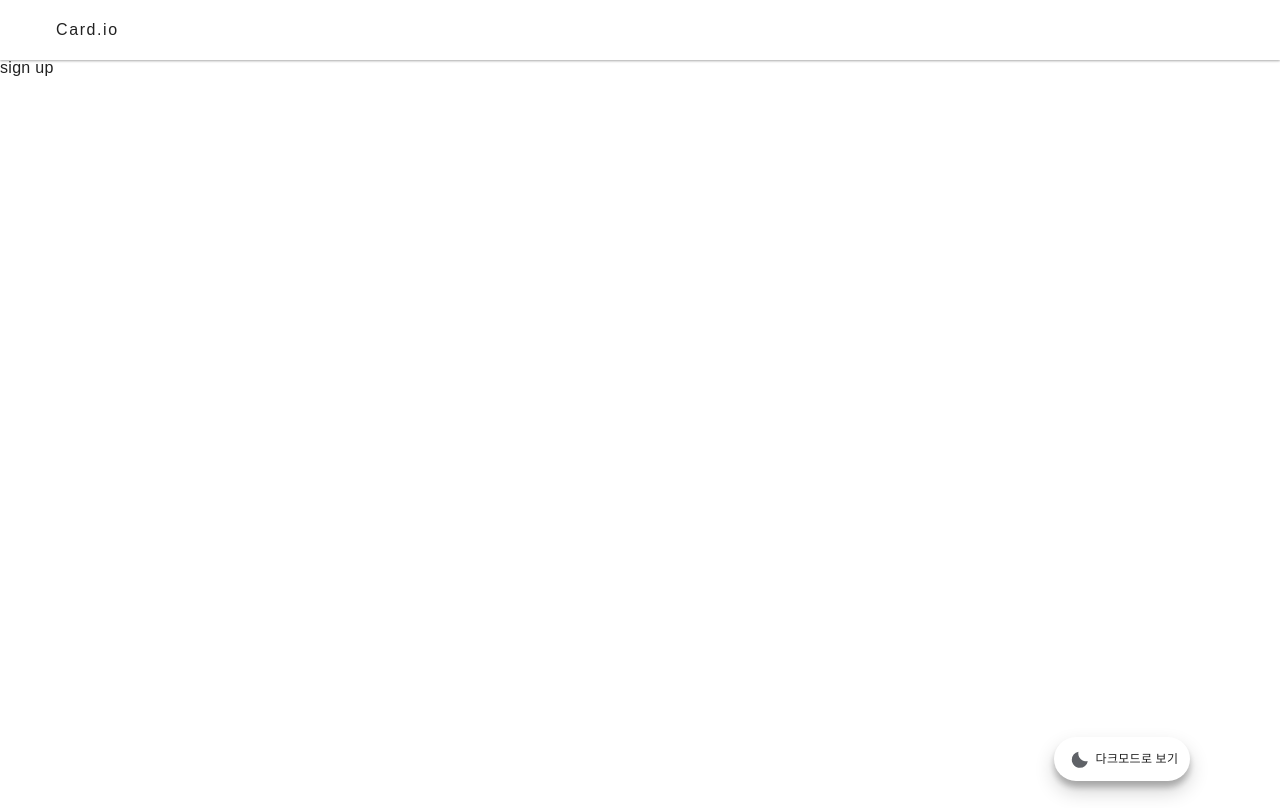
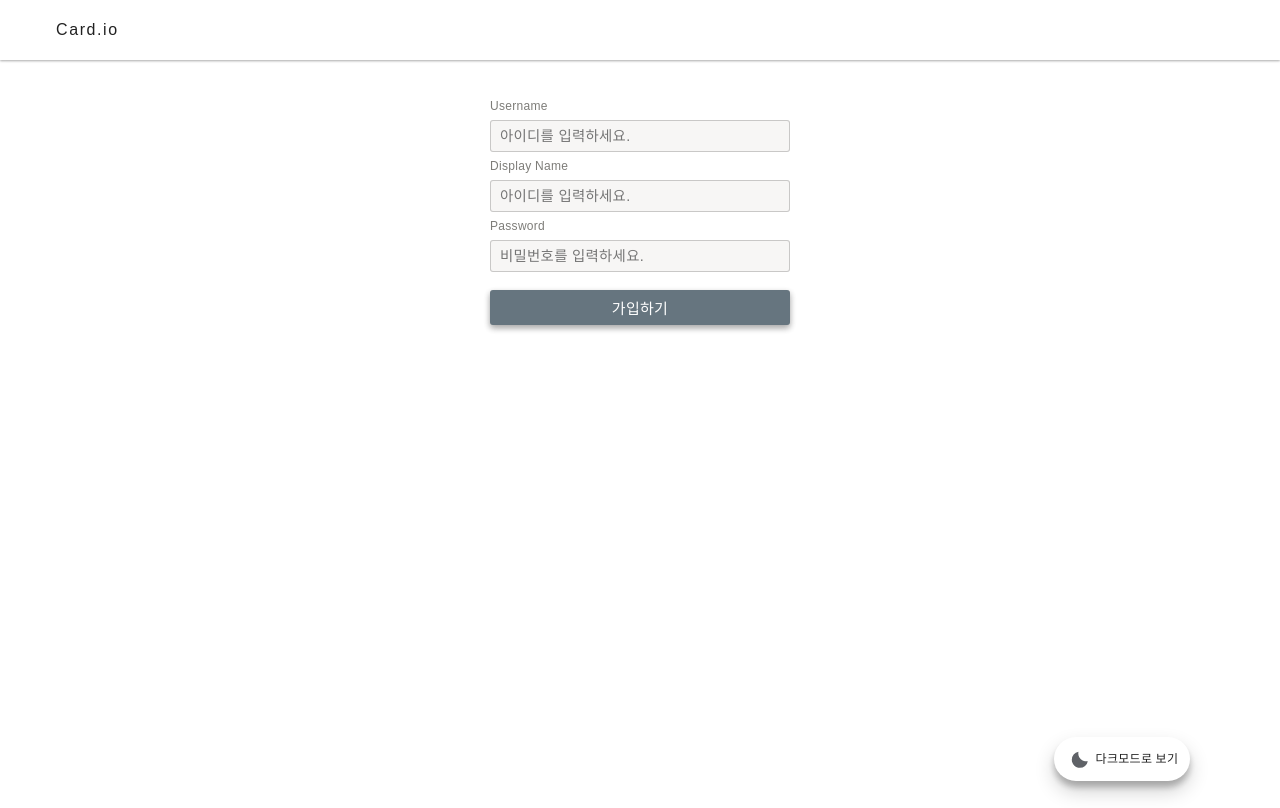
Before and after one commit to jooyul-yoon/Card.io, a React (Create React App) app: page /signup in a window 1280 px wide. Built offline with nearby package versions, Linux system fonts and the light colour scheme; some icons are missing; what styled-react-modal would draw is missing.

Commit message:
221015 - feature: signup form and input

```diff
--- a/src/pages/Signup.tsx
+++ b/src/pages/Signup.tsx
@@ -1,11 +1,158 @@
-import React from 'react';
+import React, { useEffect, useState } from 'react';
+import { useForm } from 'react-hook-form';
+import { Link, useNavigate } from 'react-router-dom';
+import { useRecoilValue } from 'recoil';
 import styled from 'styled-components';
+import { TypeSignupForm } from 'types';
 
 const Wrapper = styled.div`
-  margin-top: 60px;
+  display: flex;
+  flex-direction: column;
+  width: 50%;
+  margin: 0 auto;
+  padding: 100px 0;
+  min-height: 101vh;
 `;
-function Signup() {
-  return <Wrapper>sign up</Wrapper>;
+const Form = styled.form`
+  display: flex;
+  flex-direction: column;
+  justify-content: flex-start;
+  align-items: flex-start;
+  width: 100%;
+  max-width: 300px;
+  margin: 0 auto;
+`;
+const Input = styled.input`
+  width: 100%;
+  margin: 0.5rem 0;
+  padding: 8px 10px;
+  margin-bottom: 0.5rem;
+  border-radius: 3px;
+  box-shadow: rgb(15 15 15 / 20%) 0px 0px 0px 1px inset;
+  background: ${(props) => props.theme.inputColor};
+  color: rgba(0, 0, 0, 0.87);
+  font-size: 0.9rem;
+  border: none;
+  outline: none;
+`;
+const RadioContainer = styled.div`
+  display: flex;
+  align-items: center;
+  height: 20px;
+  margin: 10px;
+`;
+const Radio = styled.input``;
+const GenderLabel = styled.div`
+  color: ${(props) => props.theme.textColor};
+  font-size: 0.9rem;
+  margin-right: 10px;
+  margin-left: 5px;
+`;
+const Label = styled.label`
+  color: ${(props) => props.theme.subTextColor};
+  font-size: 12px;
+  font-family: 'Noto Sans KR', sans-serif;
+`;
+const SignUpBtn = styled.button`
+  display: flex;
+  justify-content: center;
+  text-align: center;
+  width: 100%;
+  margin: 10px 0;
+  padding: 7px 0;
+  background: #66757f;
+  outline: 0;
+  border: 0;
+  border-radius: 3px;
+  font-family: 'Noto Sans KR', sans-serif;
+  font-size: 15px;
+  font-weight: 300;
+  color: white;
+  cursor: pointer;
+  transition: 0.1s background-color;
+  box-shadow: rgba(0, 0, 0, 0.16) 0px 3px 6px, rgba(0, 0, 0, 0.23) 0px 3px 6px;
+  :hover {
+    background-color: #525e66;
+  }
+`;
+const ErrorMessageArea = styled.div`
+  font-size: 0.75rem;
+  margin-top: 1rem;
+  line-height: 1rem;
+  color: ${(props) => props.theme.errorTextColor};
+`;
+
+function Join() {
+  const {
+    register,
+    handleSubmit,
+    formState: { errors },
+  } = useForm<TypeSignupForm>();
+  const [alreadyExist, setAlreadyExist] = useState(false);
+
+  const onValid = (data: any) => {
+    console.log(data);
+  };
+
+  return (
+    <Wrapper>
+      <Form onSubmit={handleSubmit(onValid)}>
+        <Label>Username</Label>
+        <Input
+          {...register('username', {
+            required: '아이디를 입력해주세요.',
+            minLength: { value: 5, message: '아이디가 너무 짧습니다' },
+            maxLength: { value: 20, message: '아이디가 너무 깁니다' },
+            pattern: {
+              value: /^[A-Za-z0-9].{5,20}$/,
+              message: '아이디는 5~20자의 영문 소문자, 숫자만 사용 가능합니다.',
+            },
+          })}
+          placeholder="아이디를 입력하세요."
+        />
+        <Label>Display Name</Label>
+        <Input
+          {...register('displayname', {
+            required: '이름을 입력해주세요.',
+            minLength: { value: 5, message: '이름을 너무 짧습니다' },
+            maxLength: { value: 20, message: '이름을 너무 깁니다' },
+          })}
+          placeholder="아이디를 입력하세요."
+        />
+        <Label>Password</Label>
+        <Input
+          {...register('password', {
+            required: '비밀번호를 입력해주세요.',
+            minLength: { value: 8, message: '비밀번호가 너무 짧습니다' },
+            maxLength: { value: 20, message: '비밀번호가 너무 깁니다' },
+            pattern: {
+              value: /^[A-Za-z0-9].{8,20}$/,
+              message:
+                '비밀번호는 8~20자 영문 대 소문자, 숫자, 특수문자를 사용하세요.',
+            },
+          })}
+          type="password"
+          placeholder="비밀번호를 입력하세요."
+        />
+
+        <SignUpBtn>가입하기</SignUpBtn>
+        {errors.username ? (
+          <ErrorMessageArea>{errors.username.message}</ErrorMessageArea>
+        ) : errors.displayname ? (
+          <ErrorMessageArea>{errors.displayname.message}</ErrorMessageArea>
+        ) : errors.password ? (
+          <ErrorMessageArea>{errors.password.message}</ErrorMessageArea>
+        ) : errors.email ? (
+          <ErrorMessageArea>{errors.email.message}</ErrorMessageArea>
+        ) : alreadyExist ? (
+          <ErrorMessageArea>
+            이미 존재하는 아이디(로그인 전용 아이디)입니다. 다른 아이디를
+            입력해주세요.
+          </ErrorMessageArea>
+        ) : null}
+      </Form>
+    </Wrapper>
+  );
 }
 
-export default React.memo(Signup);
+export default React.memo(Join);
```
Also changed, not shown: src/types.ts (+7 -0 lines).
